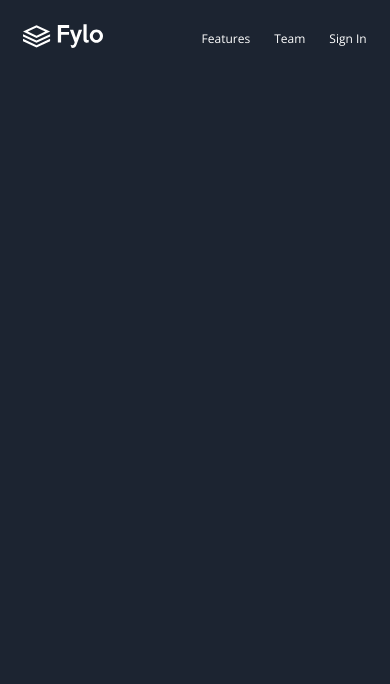
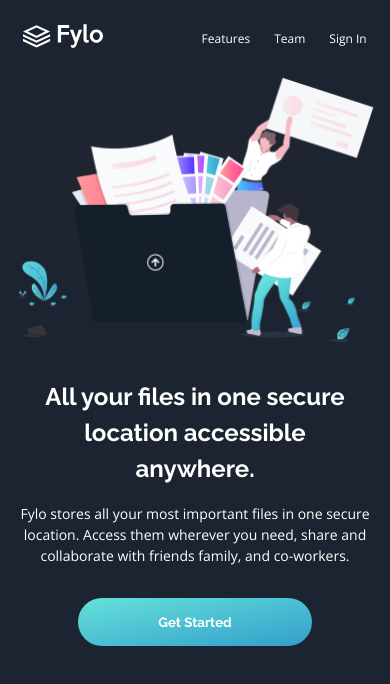
Before and after one commit to rbrene/fylodarktheme, a React (Create React App) app: page / in a window 390 px wide. Shown: the top 684 px of the page. Built offline with nearby package versions, Linux system fonts and the light colour scheme.

Commit message:
home section

```diff
--- /dev/null
+++ b/src/components/Button.tsx
@@ -0,0 +1,29 @@
+import React, { useState } from 'react';
+import { HomeButton as HomeButtonWrapper } from '../styled-components/components/Buttons';
+import { useSpring } from '@react-spring/web';
+
+
+export const HomeButton = () => {
+    const [hover, setHover] = useState<boolean>(false);
+
+    const mouseEnter = (e: React.MouseEvent<HTMLButtonElement>) => setHover(true);
+
+    const mouseLeave = (e: React.MouseEvent<HTMLButtonElement>) => setHover(false);
+
+    console.log(hover)
+
+    const spring = useSpring({
+        to: {
+            background: hover ? 'linear-gradient(to bottom right, hsl(176, 68%, 64%) 100%, hsl(198, 60%, 50%) 100%)' : 'linear-gradient(to bottom right, hsl(176, 68%, 64%) 0%, hsl(198, 60%, 50%) 100%)'
+        }
+    })
+
+    return (
+        <HomeButtonWrapper
+            onMouseEnter={mouseEnter}
+            onMouseLeave={mouseLeave}
+            style={spring}
+            children='Get Started'
+        />
+    )
+}
--- a/src/components/Nav/ListItem.tsx
+++ b/src/components/Nav/ListItem.tsx
@@ -19,8 +19,6 @@ const Item = ({ text }: NavItemProps) => {
         }
     })
 
-    console.log(ref)
-
     return (
         <ListItem
             onMouseEnter={mouseEnter}
--- a/src/sections/Home.tsx
+++ b/src/sections/Home.tsx
@@ -1,14 +1,26 @@
 import React from 'react';
 import { Section } from '../styled-components/index';
-import { FlexCenter } from '../styled-components/layouts/flex/index';
+import { HomeArticle } from '../styled-components/layouts/articles/index';
+import { HomeImage } from '../styled-components/components/Images';
+import illustrationIntro from '../assets/images/illustration-intro.png';
+import { H1, P } from '../styled-components/global/Typography';
+import { HomeCTA } from '../styled-components/layouts/containers/ctas';
+import { HomeButton } from '../components/Button';
 
 
 const Home = () => {
     return (
         <Section id='home'>
-            <FlexCenter>
-                {null}
-            </FlexCenter>
+            <HomeArticle>
+                <HomeImage src={illustrationIntro} alt='home-illustration' />
+                <H1>All your files in one secure location accessible anywhere.</H1>
+                <P>
+                    Fylo stores all your most important files in one secure location. Access them wherever you need, share and collaborate with friends family, and co-workers.
+                </P>
+                <HomeCTA>
+                    <HomeButton />
+                </HomeCTA>
+            </HomeArticle>
         </Section>
     )
 }
--- a/src/styled-components/components/Buttons.jsx
+++ b/src/styled-components/components/Buttons.jsx
@@ -1,11 +1,28 @@
 import styled from 'styled-components';
 import { animated } from '@react-spring/web';
+import { rem, min } from '../../helpers/units';
 
 
 const Button = styled(animated.button)`
     position: relative;
-    font: inherit;
+    font-family: 'raleway';
+    font-variation-settings: 'wght' 700;
+    padding-block: ${rem(16)};
+    padding-inline: clamp(${rem(80)}, 2vw, ${rem(96)});
+    border: none;
+    border-radius: ${rem(70)};
+    background: linear-gradient(to bottom right, var(--cyan) 0%, var(--blue) 100%);
+    color: #fff;
     z-index: inherit;
+    cursor: default;
+
+    ${min('desktop')} {
+        cursor: pointer;
+    }
 `;
 
 export default Button;
+
+export const HomeButton = styled(Button)`
+    margin-block: ${rem(32)};
+`;
--- a/src/styled-components/components/Images.jsx
+++ b/src/styled-components/components/Images.jsx
@@ -1,5 +1,6 @@
 import styled from 'styled-components';
 import { animated } from '@react-spring/web';
+import { min } from '../../helpers/units';
 
 
 const Image = styled(animated.img)`
@@ -18,3 +19,11 @@ export const Logo = styled(animated.img)`
     height: 100%;
     z-index: inherit;
 `;
+
+export const HomeImage = styled(animated.img)`
+    position: relative;
+    max-width: 100%;
+    height: auto;
+    object-fit: contain;
+    z-index: inherit;
+`;
--- a/src/styled-components/components/Nav.jsx
+++ b/src/styled-components/components/Nav.jsx
@@ -20,7 +20,6 @@ export const List = styled(animated.ul)`
     ${min('mobile')} {
         gap: ${rem(52)};
     }
-
 `;
 
 export const ListItem = styled(animated.li)`
@@ -33,5 +32,4 @@ export const ListItem = styled(animated.li)`
     ${min('desktop')} {
         cursor: pointer;
     }
-
 `;
--- a/src/styled-components/global/Styles.jsx
+++ b/src/styled-components/global/Styles.jsx
@@ -22,7 +22,7 @@ html {
     scroll-behavior: smooth;
     box-sizing: border-box;
     &::-webkit-scrollbar {
-        width: ${rem(14)};
+        width: ${rem(8)};
     }
     &::-webkit-scrollbar-track {
         background-color: rgba(223, 223, 223, 0);
@@ -33,7 +33,7 @@ html {
     &::-webkit-scrollbar-thumb {
         display: block;
         border-radius: ${rem(50)};
-        background: var(--cyan);
+        background: linear-gradient(to bottom, var(--cyan) 0%, var(--blue) 100%);
     }
 }
 body,
@@ -47,6 +47,7 @@ body,
     color: #fff;
     z-index: inherit;
     user-select: none;
+    overflow-x: hidden
 }
 `;
 
--- a/src/styled-components/global/Typography.jsx
+++ b/src/styled-components/global/Typography.jsx
@@ -1,12 +1,25 @@
 import styled from 'styled-components';
 import { animated } from '@react-spring/web';
-import { rem } from '../../helpers/units';
+import { rem, min } from '../../helpers/units';
 
 
 export const H1 = styled(animated.h1)`
     position: relative;
+    max-width: ${rem(320)};
+    margin-top: ${rem(32)};
+    margin-inline: auto;
+    font-size: clamp(${rem(24)}, 2vw, ${rem(40)});
     font-family: 'raleway';
+    text-align: center;
+    line-height: 36px;
     z-index: inherit;
+
+    ${min('mobile')} {
+        max-width: 100%;
+        font-size: ${rem(40)};
+        line-height: 60px;
+    }
+
 `;
 
 export const H2 = styled(animated.h2)`
@@ -46,6 +59,19 @@ export const Small = styled(animated.small)`
 
 export const P = styled(animated.p)`
     position: relative;
+    max-width: 100%;
+    margin-top: ${rem(16)};
+    margin-inline: auto;
+    font-size: ${rem(14)};
     font-family: inherit;
+    line-height: 21px;
+    text-align: center;
     z-index: inherit;
+
+    ${min('mobile')} {
+        font-size: ${rem(20)};
+        max-width: 100%;
+        margin-top: ${rem(48)};
+        line-height: 30px;
+    }
 `;
--- a/src/styled-components/global/header.jsx
+++ b/src/styled-components/global/header.jsx
@@ -4,10 +4,10 @@ import { rem, min } from '../../helpers/units';
 
 
 export const Header = styled(animated.header)`
-    position: absolute;
-    top: ${rem(24)};
+    position: relative;
     width: 100%;
     height: auto;
+    padding-block: ${rem(24)};
     padding-inline: clamp(${rem(20)}, 6vw, ${rem(80)});
     display: flex;
     justify-content: space-between;
--- a/src/styled-components/layouts/articles/index.jsx
+++ b/src/styled-components/layouts/articles/index.jsx
@@ -1,5 +1,6 @@
 import styled from 'styled-components';
 import { animated } from '@react-spring/web';
+import { rem, viewportDimensions, min } from '../../../helpers/units';
 
 
 const Article = styled(animated.article)`
@@ -10,3 +11,14 @@ const Article = styled(animated.article)`
 `;
 
 export default Article;
+
+export const HomeArticle = styled(Article)`
+    max-width: ${rem(viewportDimensions.tablet)};
+    height: max-content;
+    margin-inline: auto;
+    padding-inline: ${rem(16)};
+
+    ${min('mobile')} {
+        padding-inline: ${rem(32)};
+    }
+`;
--- /dev/null
+++ b/src/styled-components/layouts/containers/ctas.jsx
@@ -0,0 +1,9 @@
+import styled from 'styled-components';
+import Container from './index';
+
+
+export const HomeCTA = styled(Container)`
+    height: max-content;
+    display: flex;
+    place-content: center;
+`;
```
